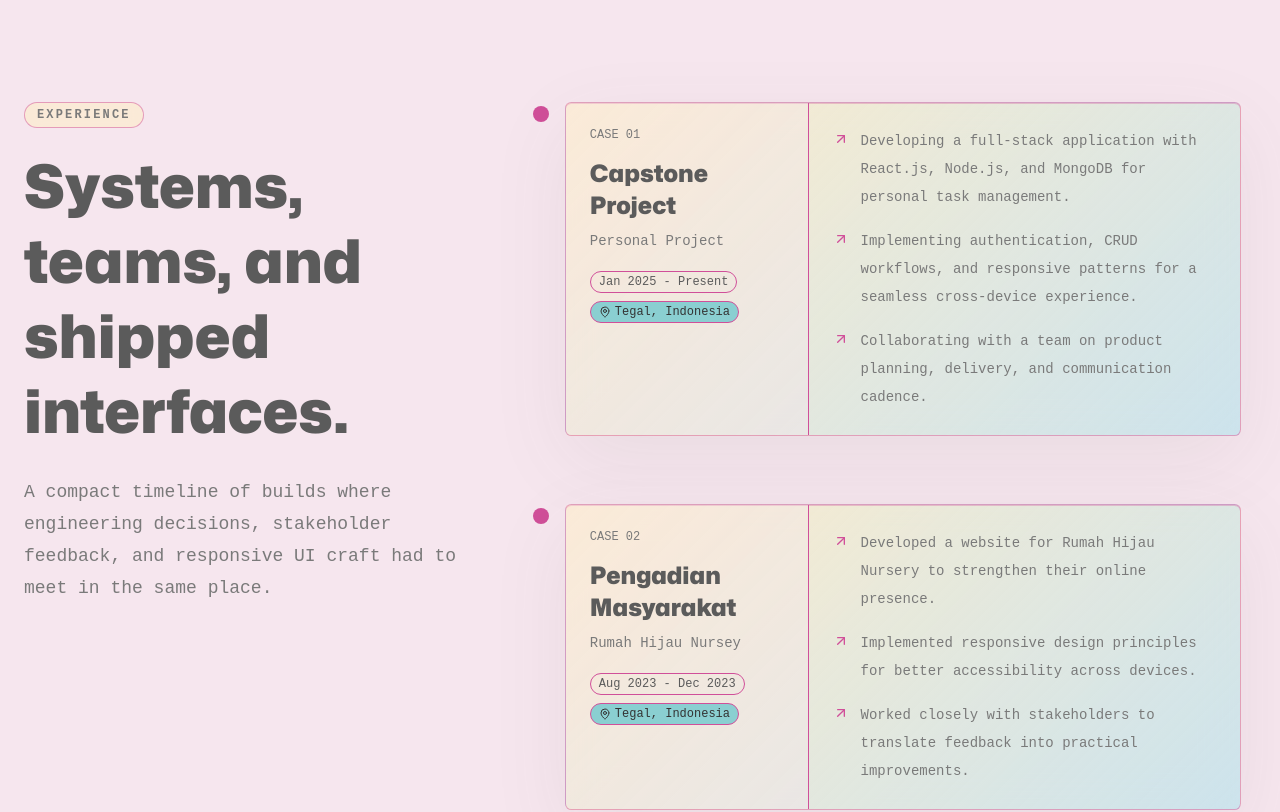
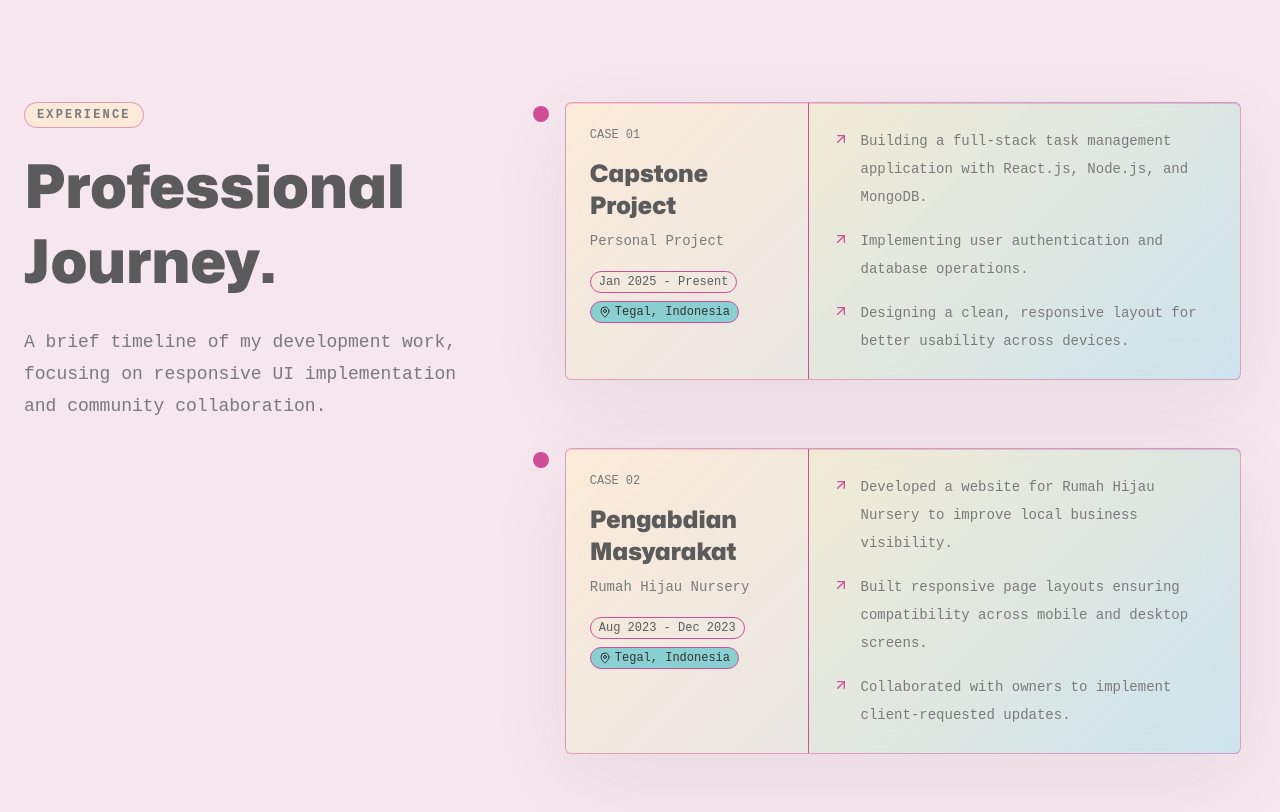
Before and after one commit to Wildann77/porto, a Next.js app: page / in a window 1280 px wide. Shown: the part 1760-2572 px from the top of the page. Built offline with nearby package versions, Linux system fonts and the light colour scheme; no server answers.

Commit message:
feat: update components/experience.tsx

```diff
--- a/components/experience.tsx
+++ b/components/experience.tsx
@@ -17,20 +17,20 @@ const experiences: ExperienceItem[] = [
     period: "Jan 2025 - Present",
     location: "Tegal, Indonesia",
     achievements: [
-      "Developing a full-stack application with React.js, Node.js, and MongoDB for personal task management.",
-      "Implementing authentication, CRUD workflows, and responsive patterns for a seamless cross-device experience.",
-      "Collaborating with a team on product planning, delivery, and communication cadence.",
+      "Building a full-stack task management application with React.js, Node.js, and MongoDB.",
+      "Implementing user authentication and database operations.",
+      "Designing a clean, responsive layout for better usability across devices.",
     ],
   },
   {
-    title: "Pengadian Masyarakat",
-    company: "Rumah Hijau Nursey",
+    title: "Pengabdian Masyarakat",
+    company: "Rumah Hijau Nursery",
     period: "Aug 2023 - Dec 2023",
     location: "Tegal, Indonesia",
     achievements: [
-      "Developed a website for Rumah Hijau Nursery to strengthen their online presence.",
-      "Implemented responsive design principles for better accessibility across devices.",
-      "Worked closely with stakeholders to translate feedback into practical improvements.",
+      "Developed a website for Rumah Hijau Nursery to improve local business visibility.",
+      "Built responsive page layouts ensuring compatibility across mobile and desktop screens.",
+      "Collaborated with owners to implement client-requested updates.",
     ],
   },
 ]
@@ -74,11 +74,10 @@ export default function Experience() {
           <motion.div className="space-y-6 lg:sticky lg:top-28 lg:self-start" variants={itemVariants}>
             <span className="section-eyebrow">Experience</span>
             <h2 className="font-sans text-4xl font-black leading-tight tracking-normal sm:text-5xl md:text-6xl">
-              Systems, teams, and shipped interfaces.
+              Professional Journey.
             </h2>
             <p className="text-base leading-8 text-muted-foreground md:text-lg">
-              A compact timeline of builds where engineering decisions, stakeholder feedback,
-              and responsive UI craft had to meet in the same place.
+              A brief timeline of my development work, focusing on responsive UI implementation and community collaboration.
             </p>
           </motion.div>
 
```
